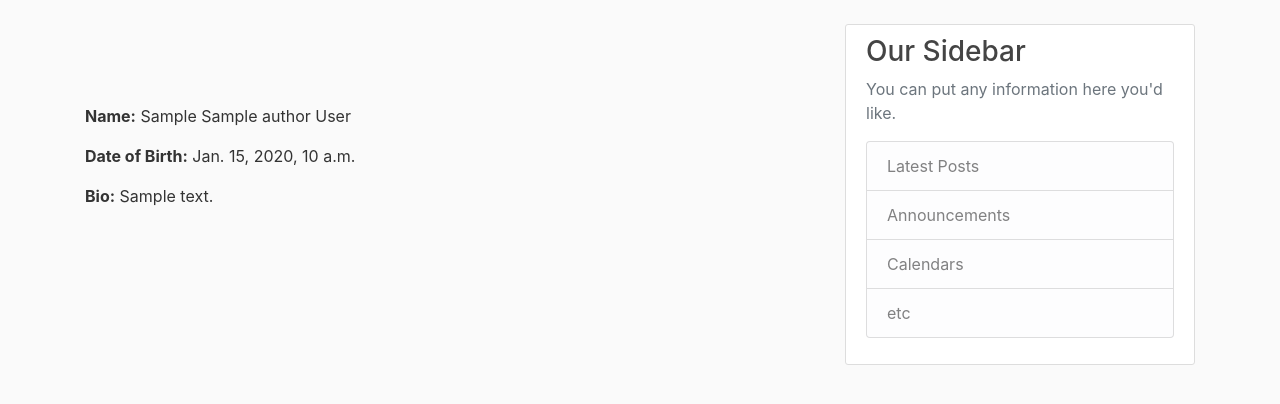
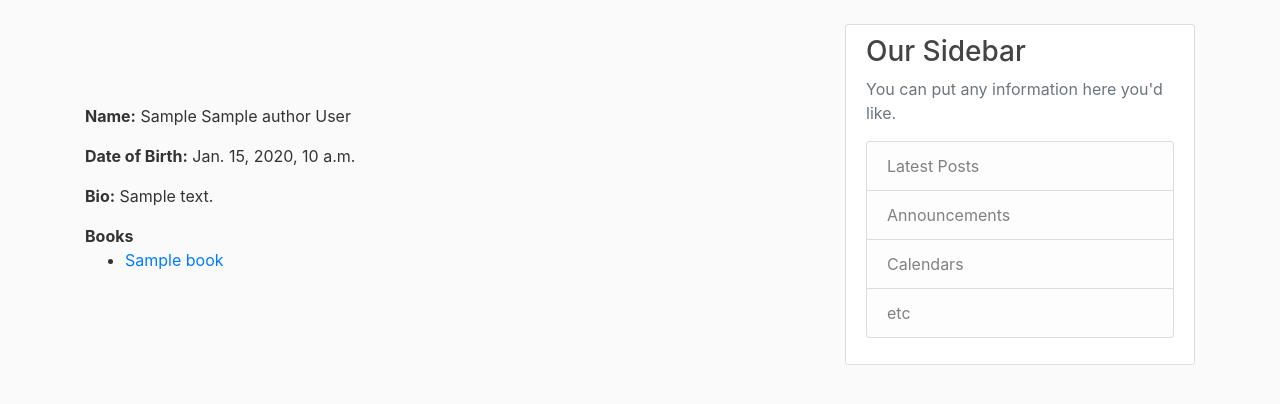
Before and after one commit to YeilysF/geektext, a Django app: template bookstore/templates/bookstore/author_detail.html in a window 1280 px wide. Shown: the part 56-460 px from the top of the page. Run offline with Django 3.2, Linux system fonts and the light colour scheme; the template is opened without the code that fills it: most values are stand-ins (such as "Sample title", 1, 10 or a date in 2020); some libraries are stand-ins or nearby versions.

Commit message:
Added the all books by author feature

```diff
--- a/bookstore/templates/bookstore/author_detail.html
+++ b/bookstore/templates/bookstore/author_detail.html
@@ -5,7 +5,15 @@
 div.details {
   margin-top: 80px;
 }
+{# li{#}
+{#        color: #2196F3;#}
+{#    }#}
+{##}
+{#    ul li::before {#}
+{#  color: black;#}
+{#}#}
 </style>
+
     <div class = "details">
     {% if author.middle_name == null %}
     <p><strong>Name:</strong> {{ author.first_name }} {{ author.last_name }}</p>
@@ -14,5 +22,14 @@ div.details {
         {% endif %}
     <p><strong>Date of Birth:</strong> {{ author.date_of_birth}}</p>
     <p><strong>Bio:</strong> {{ author.bio}}</p>
+
+        <strong>Books</strong>
+    {% for book in author.book_set.all %}
+
+         <ul>
+             <li>  <a href="{% url 'book-detail' book.pk %}">{{ book}}</a></li>
+         </ul>
+
+    {% endfor %}
     </div>
 {% endblock %}
--- a/bookstore/views.py
+++ b/bookstore/views.py
@@ -1,4 +1,4 @@
-from django.shortcuts import render
+from django.shortcuts import render, get_object_or_404
 from .models import ContactForm, Book, Author, Genre
 from django.http import HttpResponse, Http404
 from django.views import generic
```
Also changed, not shown: db.sqlite3.
